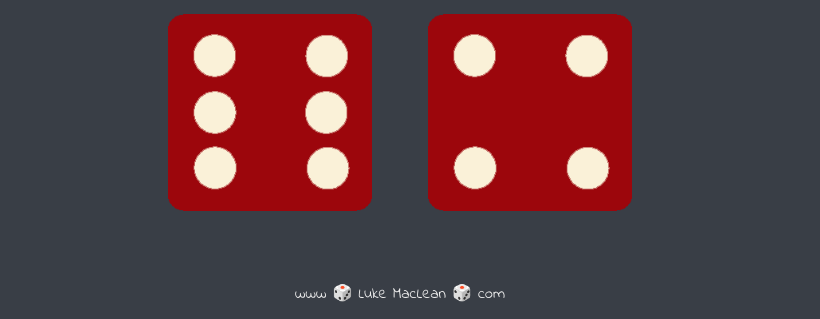
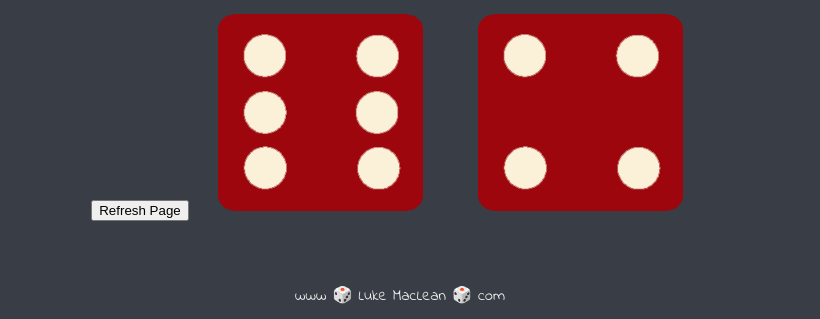
Before and after one commit to MacLeanLuke/Dicee-Challenge, a plain HTML site: page index.html in a window 1280 px wide. Shown: the part 481-800 px from the top of the page, without its empty margins (240-1060 px from the left). Drawn offline with Linux system fonts and the light colour scheme.

Commit message:
adding refresh button with bin css styling

```diff
--- a/index.html
+++ b/index.html
@@ -11,6 +11,8 @@
 
     <div class="container">
       <h1>Refresh Me</h1>
+
+      <button class = "btn" onClick="window.location.reload();">Refresh Page</button>
 
       <div class="dice">
         <p>Player 1</p>
```
